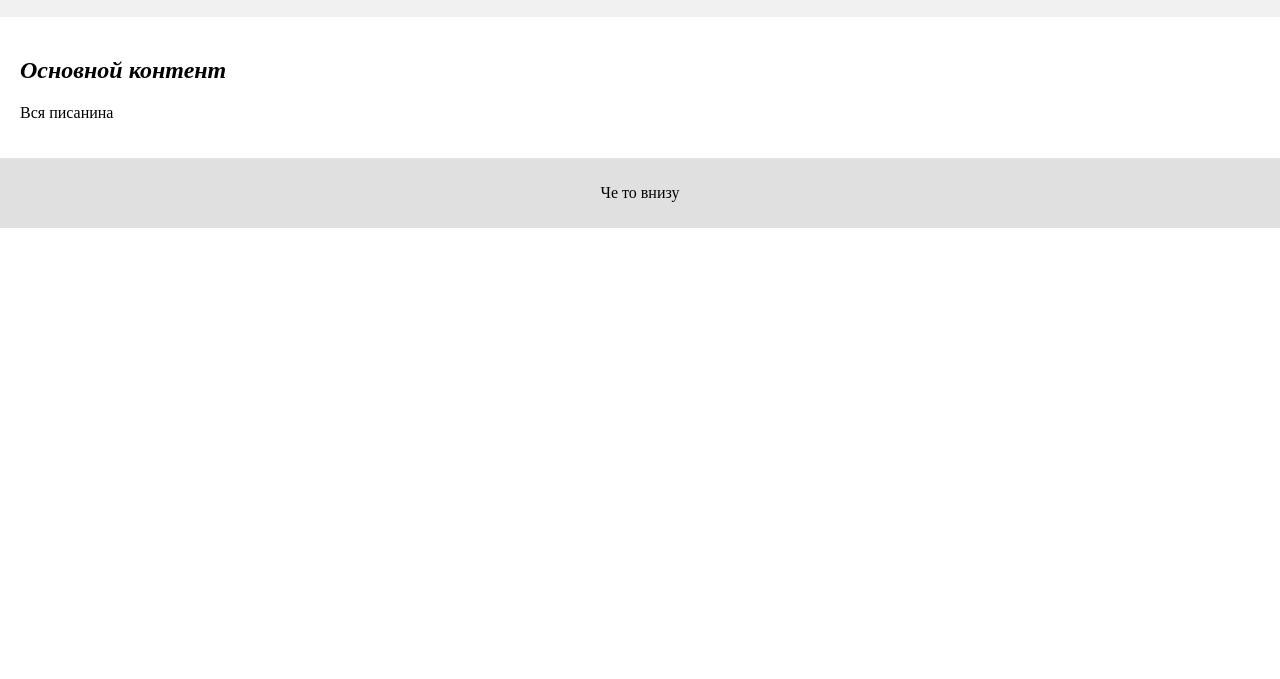
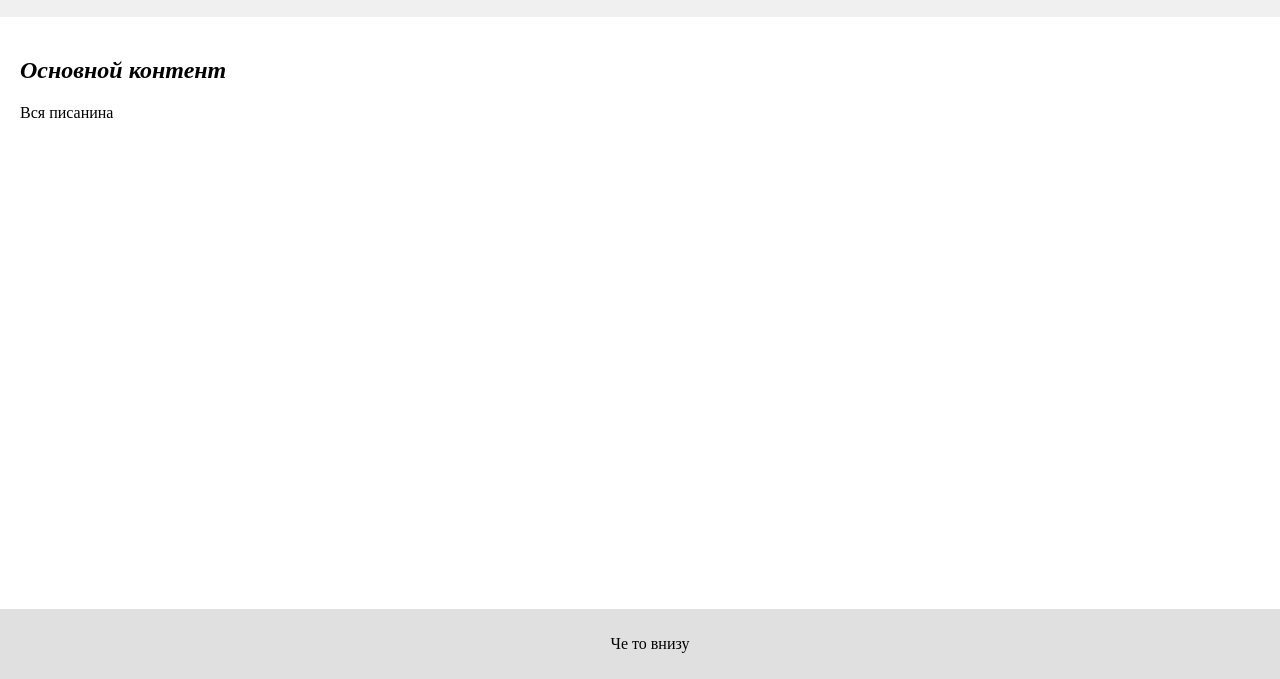
Before and after one commit to golovatov/golovatov.github.io, a plain HTML site: page index.html in a window 1280 px wide. Shown: the part 121-800 px from the top of the page. Drawn offline with Linux system fonts and the light colour scheme.

Commit message:
2 попытка футер вниз

```diff
--- a/index.css
+++ b/index.css
@@ -23,8 +23,12 @@ main {
 }
 
 footer {
+    position: absolute;
+    bottom: 0;
+    left: 0;
+    width: 100%;
     background-color: #e0e0e0;
     padding: 10px;
     text-align: center;
-    bottom: 0;
+
 }
```
